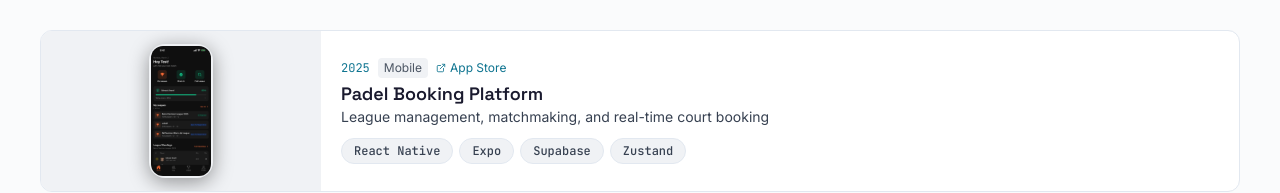
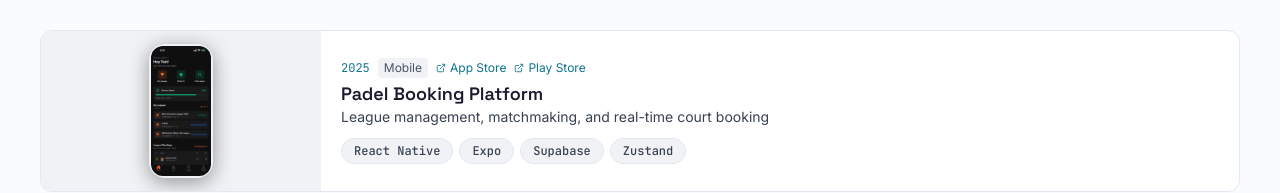
Before and after one commit to GabrielGhsoub/Likwiid-website, a React (Vite) app: page /work in a window 1280 px wide. Shown: the part 286-479 px from the top of the page. Built offline with nearby package versions, Linux system fonts and the light colour scheme; no server answers.

Commit message:
feat: add Play Store link for Padel Booking app

```diff
--- a/src/data/projects.ts
+++ b/src/data/projects.ts
@@ -28,6 +28,7 @@ export const projects: Project[] = [
     gradient: 'linear-gradient(135deg, #0C1445 0%, #0E7490 100%)',
     platform: 'mobile',
     liveUrl: 'https://apps.apple.com/lb/app/padel-lebanon/id6759597948',
+    androidUrl: 'https://play.google.com/store/apps/details?id=com.padellebanon.app',
   },
   {
     id: 'padel-admin',
--- a/src/pages/CaseStudy.tsx
+++ b/src/pages/CaseStudy.tsx
@@ -239,6 +239,16 @@ export default function CaseStudy() {
                   <ExternalLink size={12} /> App Store
                 </a>
               )}
+              {project.androidUrl && (
+                <a
+                  href={project.androidUrl}
+                  target="_blank"
+                  rel="noopener noreferrer"
+                  className="inline-flex items-center gap-1.5 px-3 py-1 rounded-full border border-accent-gold text-accent-gold text-xs font-medium hover:bg-accent-gold-dim transition-colors"
+                >
+                  <ExternalLink size={12} /> Play Store
+                </a>
+              )}
             </div>
           </m.div>
 
--- a/src/pages/Portfolio.tsx
+++ b/src/pages/Portfolio.tsx
@@ -129,6 +129,17 @@ export default function Portfolio() {
                               <ExternalLink size={10} /> App Store
                             </a>
                           )}
+                          {project.androidUrl && (
+                            <a
+                              href={project.androidUrl}
+                              target="_blank"
+                              rel="noopener noreferrer"
+                              className="text-xs text-accent-gold hover:text-accent-gold/80 inline-flex items-center gap-1 transition-colors"
+                              onClick={(e) => e.stopPropagation()}
+                            >
+                              <ExternalLink size={10} /> Play Store
+                            </a>
+                          )}
                         </div>
                         <h3 className="text-lg font-semibold font-[family-name:var(--font-display)] text-text-primary group-hover:text-accent-gold transition-colors leading-tight">
                           {project.title}
--- a/src/types/index.ts
+++ b/src/types/index.ts
@@ -27,6 +27,7 @@ export interface Project {
   gradient: string
   platform: 'mobile' | 'web'
   liveUrl?: string
+  androidUrl?: string
 }
 
 export type ProjectCategory = 'Enterprise' | 'Mobile' | 'IoT' | 'AI' | 'All'
```
